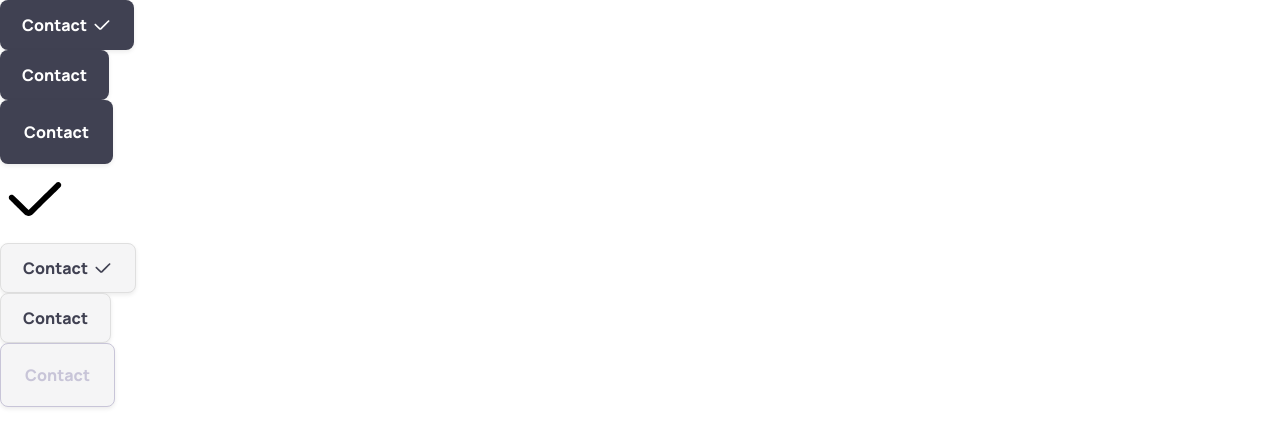
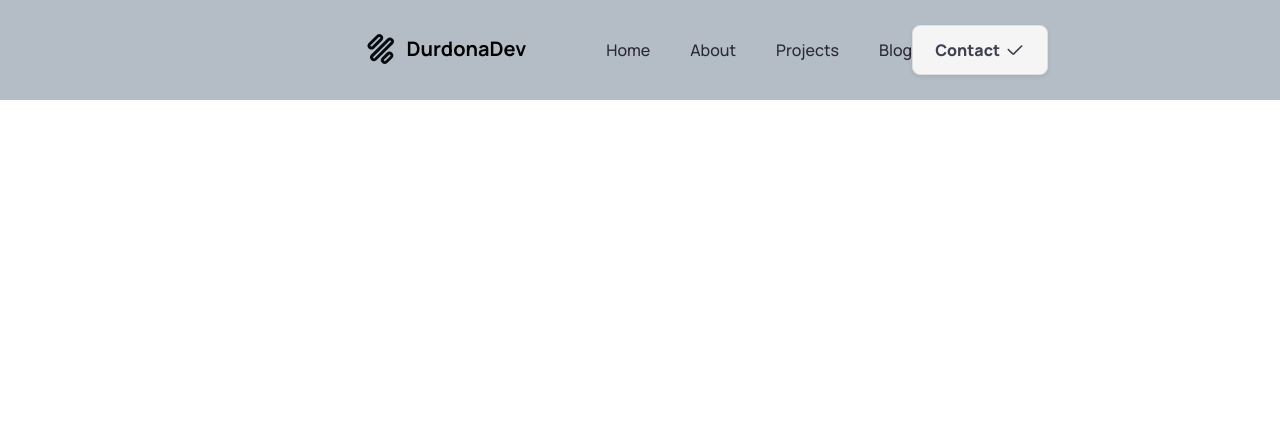
Before and after one commit to durdonadev/personal-portfolio, a React (Create React App) app: page / in a window 1280 px wide. Shown: the top 446 px of the page. Built offline with nearby package versions, Linux system fonts and the light colour scheme.

Commit message:
Create Top-Navigation Component

```diff
--- a/package.json
+++ b/package.json
@@ -12,6 +12,7 @@
         "@types/react-dom": "^18.2.19",
         "react": "^18.2.0",
         "react-dom": "^18.2.0",
+        "react-router-dom": "^6.22.2",
         "react-scripts": "5.0.1",
         "styled-components": "^6.1.8",
         "typescript": "^4.9.5",
--- a/src/App.tsx
+++ b/src/App.tsx
@@ -1,45 +1,9 @@
-import { Button } from "./design-system/Button";
-import { Icon } from "./design-system/Icon";
+import { HomePage } from "./pages/home/HomePage";
 
 function App() {
     return (
         <>
-            <Button size="sm" color="primary" shape="rounded" iconName="arrow">
-                Contact
-            </Button>
-
-            <Button color="primary" shape="rounded">
-                Contact
-            </Button>
-
-            <Button size="lg" color="primary" shape="rounded">
-                Contact
-            </Button>
-            <Icon iconName="arrow" height="7rem" width="7rem" />
-
-            <Button
-                size="sm"
-                color="primary"
-                shape="rounded"
-                iconName="arrow"
-                variant="outlined"
-            >
-                Contact
-            </Button>
-
-            <Button color="primary" shape="rounded" variant="outlined">
-                Contact
-            </Button>
-
-            <Button
-                size="lg"
-                color="primary"
-                shape="rounded"
-                variant="outlined"
-                disabled
-            >
-                Contact
-            </Button>
+            <HomePage />
         </>
     );
 }
--- /dev/null
+++ b/src/design-system/Logo/Logo.css
@@ -0,0 +1,72 @@
+.logo {
+    display: flex;
+    width: max-content;
+    align-content: center;
+}
+
+.logo.logo-medium {
+    height: 4rem;
+}
+
+.logo.logo-small {
+    height: 2.7rem;
+}
+
+.logo__text {
+    color: var(--black-900);
+    font-weight: var(--font-weight-700);
+}
+
+.logo-vertical {
+    flex-direction: column;
+    gap: var(--space-20);
+}
+
+.logo-horizontal {
+    flex-direction: row;
+    gap: var(--space-20);
+    align-items: center;
+}
+
+.logo-large img {
+    height: 6rem;
+    width: 6.3rem;
+    margin: 0 auto;
+}
+
+.logo-large .logo__text {
+    font-size: var(--font-size-32);
+    line-height: var(--line-heigh-40);
+}
+
+.logo-medium img {
+    height: 4rem;
+    width: 4.2rem;
+}
+
+.logo-medium .logo__text {
+    font-size: var(--font-size-24);
+    line-height: var(--line-heigh-28);
+    height: 4rem;
+
+    display: flex;
+    align-items: center;
+}
+
+.logo-small img {
+    height: 3rem;
+    width: 3.15rem;
+}
+
+.logo-small .logo__text {
+    font-size: var(--font-size-20);
+    line-height: var(--line-heigh-24);
+    height: 3rem;
+
+    display: flex;
+    align-items: center;
+}
+
+.logo-small.logo-horizontal {
+    gap: var(--space-10);
+}
--- /dev/null
+++ b/src/design-system/Logo/Logo.tsx
@@ -0,0 +1,40 @@
+import React from "react";
+import logo from "../../assets/images/logo.svg";
+import { trimWhiteSpaces } from "../utils";
+
+import "./Logo.css";
+
+type LogoProps = {
+    layout: "horizontal" | "vertical";
+    size: "lg" | "md" | "sm";
+    className?: string;
+    customText?: string;
+};
+
+const layoutClassNames = {
+    horizontal: "logo-horizontal",
+    vertical: "logo-vertical"
+};
+
+const sizeClassNames = {
+    lg: "logo-large",
+    md: "logo-medium",
+    sm: "logo-small"
+};
+
+const Logo: React.FC<LogoProps> = ({ layout, size, className, customText }) => {
+    const layoutClassName = layout ? layoutClassNames[layout] : "";
+    const sizeClassName = size ? sizeClassNames[size] : "";
+
+    const finalClassNames = trimWhiteSpaces(
+        `logo ${layoutClassName} ${sizeClassName} ${className || ""} `
+    );
+    return (
+        <div className={finalClassNames}>
+            <img src={logo} alt="Logo" />
+            <div className="logo__text">{customText || "DurdonaDev"}</div>
+        </div>
+    );
+};
+
+export { Logo };
--- /dev/null
+++ b/src/design-system/Logo/index.ts
@@ -0,0 +1 @@
+export * from "./Logo";
--- /dev/null
+++ b/src/design-system/index.ts
@@ -0,0 +1,7 @@
+export * from "./Button";
+export * from "./Icon";
+export * from "./Input";
+export * from "./Label";
+export * from "./Logo";
+
+export * from "./utils";
--- /dev/null
+++ b/src/pages/home/HomePage.tsx
@@ -0,0 +1,14 @@
+import styled from "styled-components";
+import { TopNavigation } from "./sections/top-navigation/TopNavigation";
+
+const Base = styled.div``;
+
+const HomePage = () => {
+    return (
+        <Base>
+            <TopNavigation />
+        </Base>
+    );
+};
+
+export { HomePage };
--- /dev/null
+++ b/src/pages/home/sections/top-navigation/NavigationLinks.tsx
@@ -0,0 +1,22 @@
+import React from "react";
+import styled from "styled-components";
+
+type PropsType = {
+    linkText: string;
+    linkTo: string;
+};
+
+const StyledLink = styled.a`
+    color: var(--jaguar-900);
+    font-weight: var(--font-weight-500);
+`;
+
+const NavigationLink: React.FC<PropsType> = ({ linkText, linkTo }) => {
+    return (
+        <StyledLink href={linkTo} className="paragraph-sm">
+            {linkText}
+        </StyledLink>
+    );
+};
+
+export { NavigationLink };
--- /dev/null
+++ b/src/pages/home/sections/top-navigation/TopNavigation.tsx
@@ -0,0 +1,60 @@
+import styled from "styled-components";
+import { NavigationLink } from "./NavigationLinks";
+import { Button, Logo } from "../../../../design-system";
+
+const links = [
+    { text: "Home", link: "" },
+    { text: "About", link: "https://google.com" },
+    { text: "Projects", link: "https://facebook.com" },
+    { text: "Blog", link: "https://facebook.com" }
+];
+
+const HeaderBase = styled.header`
+    margin: 0 auto;
+    max-width: 190rem;
+    padding: 2.5rem 36.5rem;
+    background-color: #b4bdc5;
+
+    display: flex;
+    align-items: center;
+    justify-content: space-between;
+`;
+
+const LogoWithLinks = styled.header`
+    display: flex;
+    gap: var(--space-40);
+`;
+
+const StyledLogo = styled(Logo)`
+    margin-right: var(--space-40);
+`;
+
+const TopNavigation = () => {
+    return (
+        <HeaderBase>
+            <LogoWithLinks>
+                <StyledLogo size="sm" layout="horizontal" />
+                {links.map((link, index) => (
+                    <NavigationLink
+                        key={index}
+                        linkText={link.text}
+                        linkTo={link.link}
+                    />
+                ))}
+            </LogoWithLinks>
+
+            <Button
+                iconName="arrow"
+                variant="outlined"
+                size="sm"
+                shape="rounded"
+                color="primary"
+                onClick={() => {}}
+            >
+                Contact
+            </Button>
+        </HeaderBase>
+    );
+};
+
+export { TopNavigation };
```
Also changed, not shown: src/assets/images/logo.svg (added), 1 other file (tests, documents, lock files or other folders).
